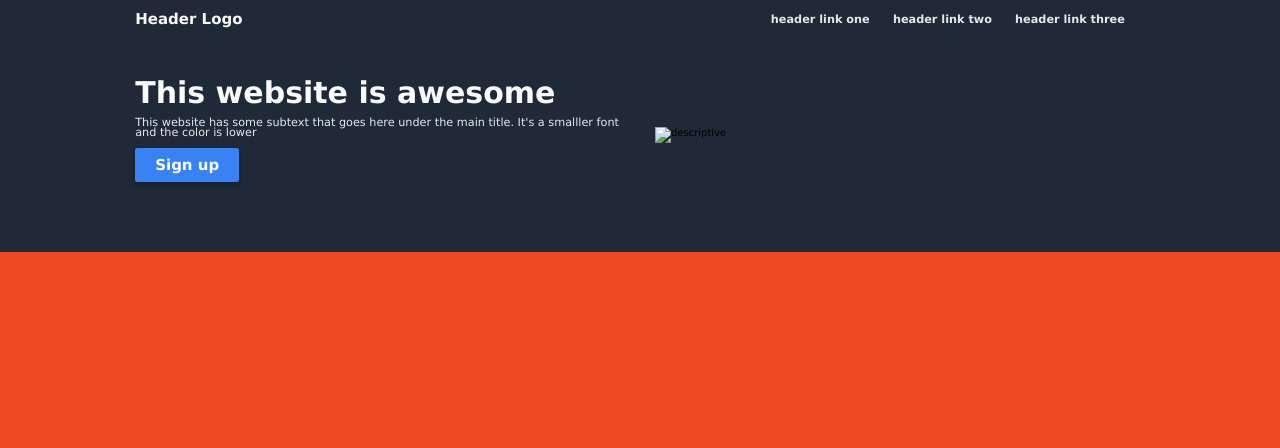
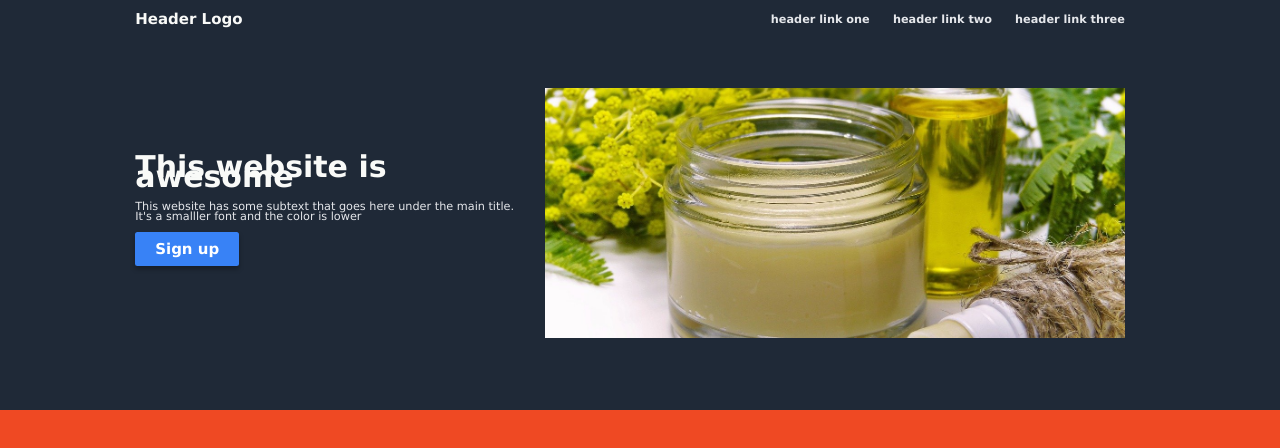
Before and after one commit to Sekeza/Landing-page, a plain HTML site: page index.html in a window 1280 px wide. Drawn offline with Linux system fonts and the light colour scheme.

Commit message:
Added an image and styled it

```diff
--- a/css/styles.css
+++ b/css/styles.css
@@ -89,3 +89,10 @@ body {
 .hero .header-2 .image {
     flex: 1 1 40rem;
 }
+
+.hero .header-2 .image img {
+    height: 25rem;
+    width: 60rem;
+    object-fit: cover;
+    padding-right: 2rem;
+}
--- a/index.html
+++ b/index.html
@@ -25,7 +25,7 @@
                 <button type="submit">Sign up</button>
             </div>
             <div class="image">
-                <img src="../odin-recipes/images/Afang-soup.jpg" alt="descriptive">
+                <img src="./images/img-oil1.jpg" alt="olive oil ">
             </div>
 
         </div>
```
Also changed, not shown: images/img-oil1.jpg (added).
